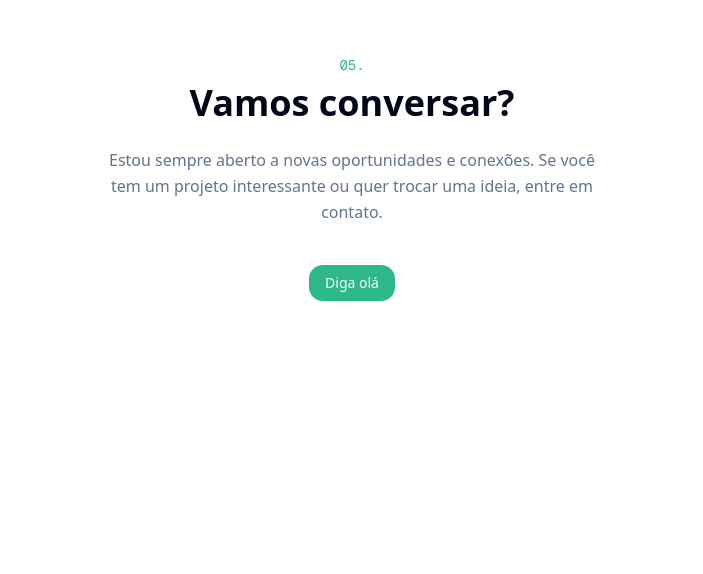
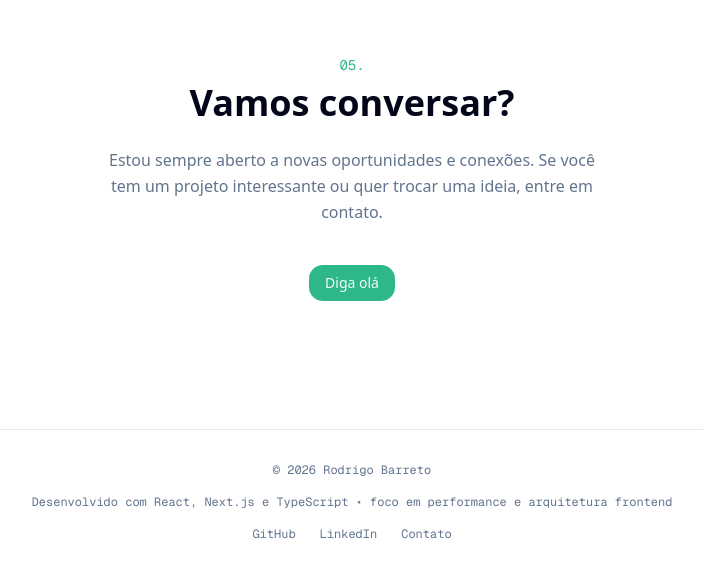
Before and after one commit to Rodrigo-Barrettoo/dev-rbarreto, a Next.js app: page / in a window 1280 px wide. Shown: the part 4443-5017 px from the top of the page, without its empty margins (288-991 px from the left). Before the commit the page ends 4872 px from the top, so only its background shows below. Built offline with nearby package versions, Linux system fonts and the light colour scheme.

Commit message:
feat: add Footer component for site footer and links

```diff
--- a/src/app/page.tsx
+++ b/src/app/page.tsx
@@ -2,6 +2,7 @@ import { About } from "@/components/about";
 import { Contact } from "@/components/contact";
 import { Education } from "@/components/education";
 import { Experience } from "@/components/experience";
+import { Footer } from "@/components/footer";
 import { Header } from "@/components/header";
 import { Hero } from "@/components/hero";
 import { TechStack } from "@/components/tech-stack";
@@ -19,7 +20,8 @@ export default function Home() {
         <Education />
         <Contact />
       </main>
-      {/* <Footer /> */}
+
+      <Footer />
     </div>
   );
 }
--- /dev/null
+++ b/src/components/footer/index.tsx
@@ -0,0 +1,49 @@
+"use client";
+
+import Link from "next/link";
+
+export function Footer() {
+  const currentYear = new Date().getFullYear();
+
+  return (
+    <footer className="border-t border-border py-8">
+      <div className="container mx-auto px-6 text-center space-y-4">
+        <p className="font-mono text-xs text-muted-foreground">
+          © {currentYear} Rodrigo Barreto
+        </p>
+
+        <p className="font-mono text-xs text-muted-foreground">
+          Desenvolvido com React, Next.js e TypeScript • foco em performance e
+          arquitetura frontend
+        </p>
+
+        <div className="flex justify-center gap-6 text-xs font-mono text-muted-foreground">
+          <Link
+            href="https://github.com/Rodrigo-Barrettoo"
+            target="_blank"
+            rel="noopener noreferrer"
+            className="hover:text-foreground transition-colors"
+          >
+            GitHub
+          </Link>
+
+          <Link
+            href="https://www.linkedin.com/in/rodrigo-barreto-gg"
+            target="_blank"
+            rel="noopener noreferrer"
+            className="hover:text-foreground transition-colors"
+          >
+            LinkedIn
+          </Link>
+
+          <Link
+            href="#contact"
+            className="hover:text-foreground transition-colors"
+          >
+            Contato
+          </Link>
+        </div>
+      </div>
+    </footer>
+  );
+}
```
